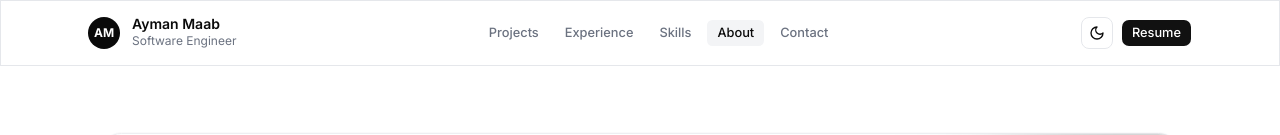
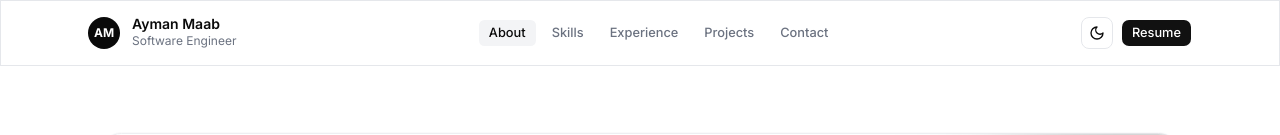
Before and after one commit to AymanMaab/Portfolio, a React (Vite) app in the folder apps/web/: page / in a window 1280 px wide. Shown: the top 135 px of the page. Built offline with nearby package versions, Linux system fonts and the light colour scheme.

Commit message:
fix: navbar order fix

```diff
--- a/apps/web/src/components/Navbar.tsx
+++ b/apps/web/src/components/Navbar.tsx
@@ -6,10 +6,10 @@ import { Tooltip, TooltipTrigger, TooltipContent, TooltipProvider } from './ui/t
 import { cn } from '../lib/utils'
 
 const NAV_LINKS = [
+  { label: 'About', href: '#about' },
+  { label: 'Skills', href: '#skills' },
+  { label: 'Experience', href: '#experience' },
   { label: 'Projects', href: '#projects' },
-  { label: 'Experience', href: '#experience' },
-  { label: 'Skills', href: '#skills' },
-  { label: 'About', href: '#about' },
   { label: 'Contact', href: '#contact' },
 ]
 
```
